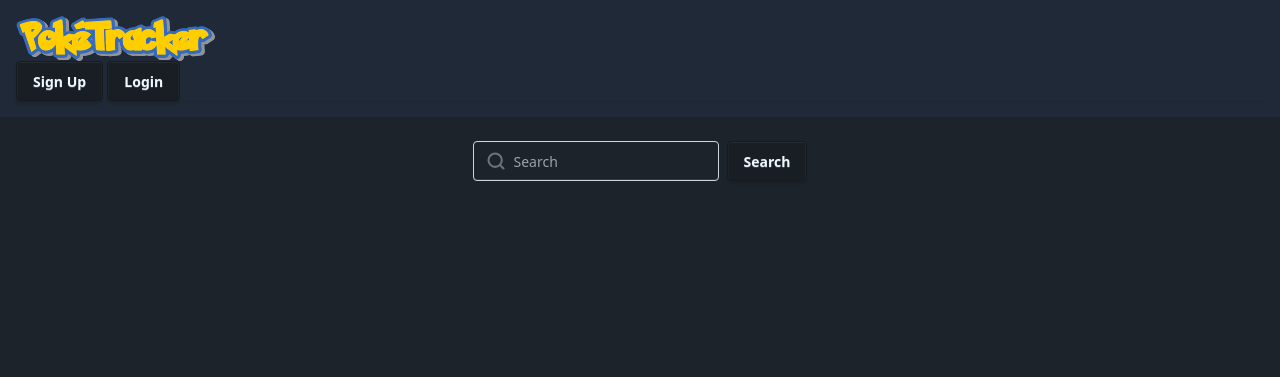
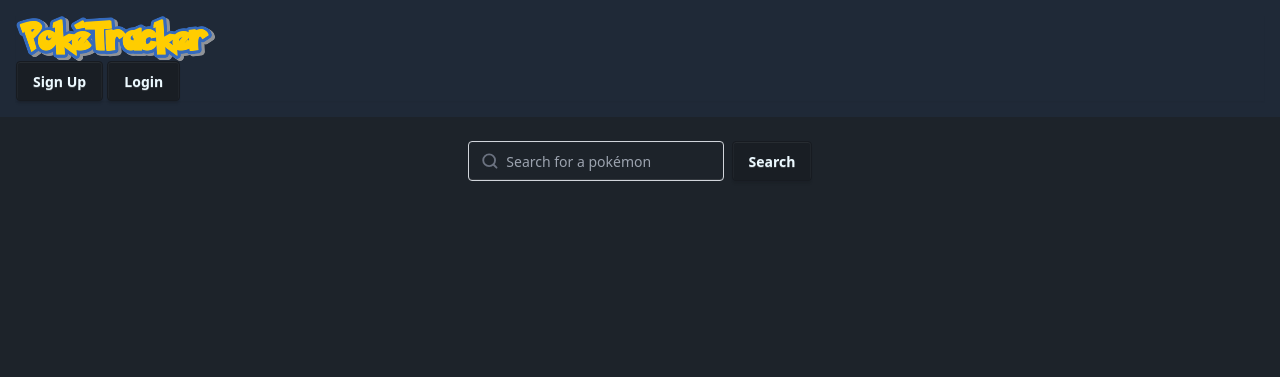
Before and after one commit to tsztin0217/poketracker, a Django app: template binder/templates/binder/search_cards.html in a window 1280 px wide. Shown: the top 377 px of the page. Run offline with Django 5.2, Linux system fonts and the light colour scheme; the template is opened without the code that fills it, so the values that code supplies are empty; some libraries are stand-ins or nearby versions; some web fonts are replaced.

Commit message:
Modify search bar placeholder

```diff
--- a/binder/templates/binder/search_cards.html
+++ b/binder/templates/binder/search_cards.html
@@ -13,9 +13,9 @@
 		  type="search"
 		  name="query"
 		  required
-		  placeholder="Search"
+		  placeholder="Search for a pokémon"
 		  value="{{ query }}"
-		  class="outline-none bg-transparent w-48 text-gray-700 placeholder-gray-400"
+		  class="search"
 		/>
 	  </label>
 	  <button type="submit" class="btn btn-soft btn-info">Search</button>
```
